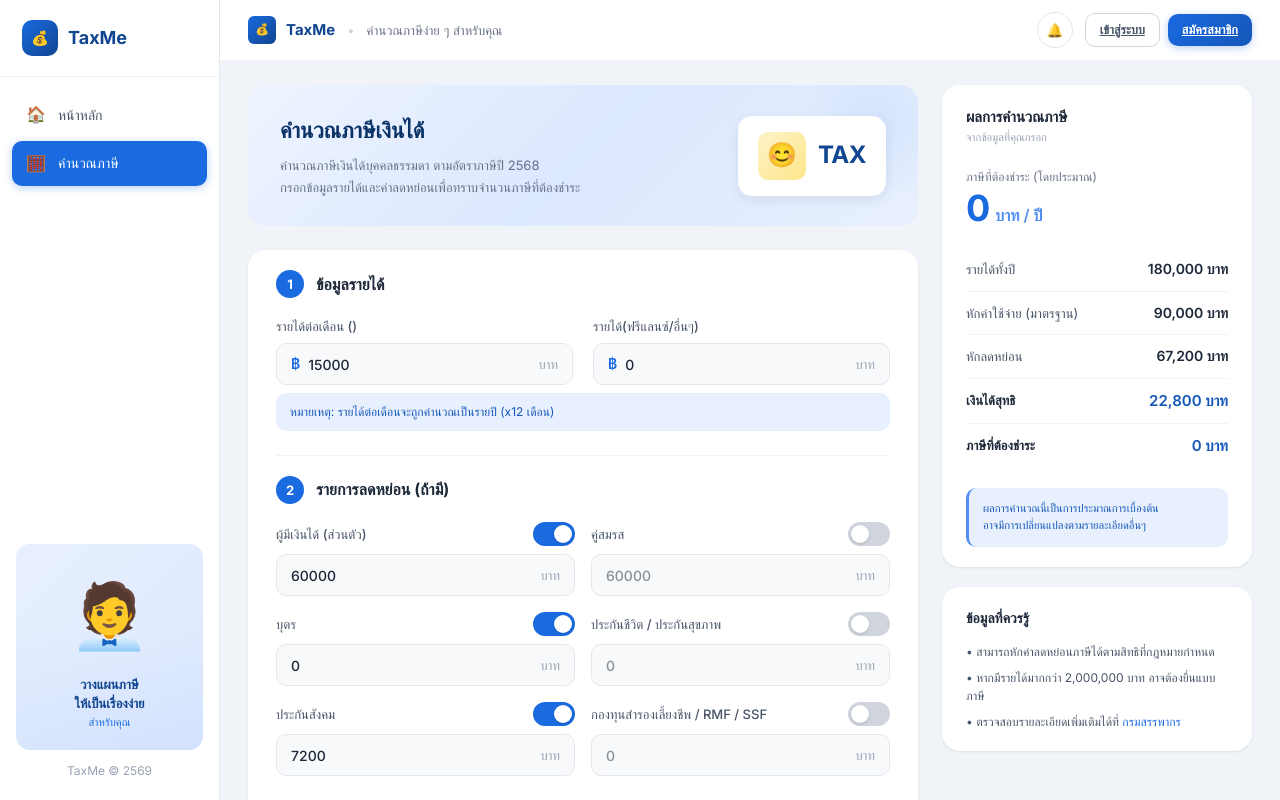
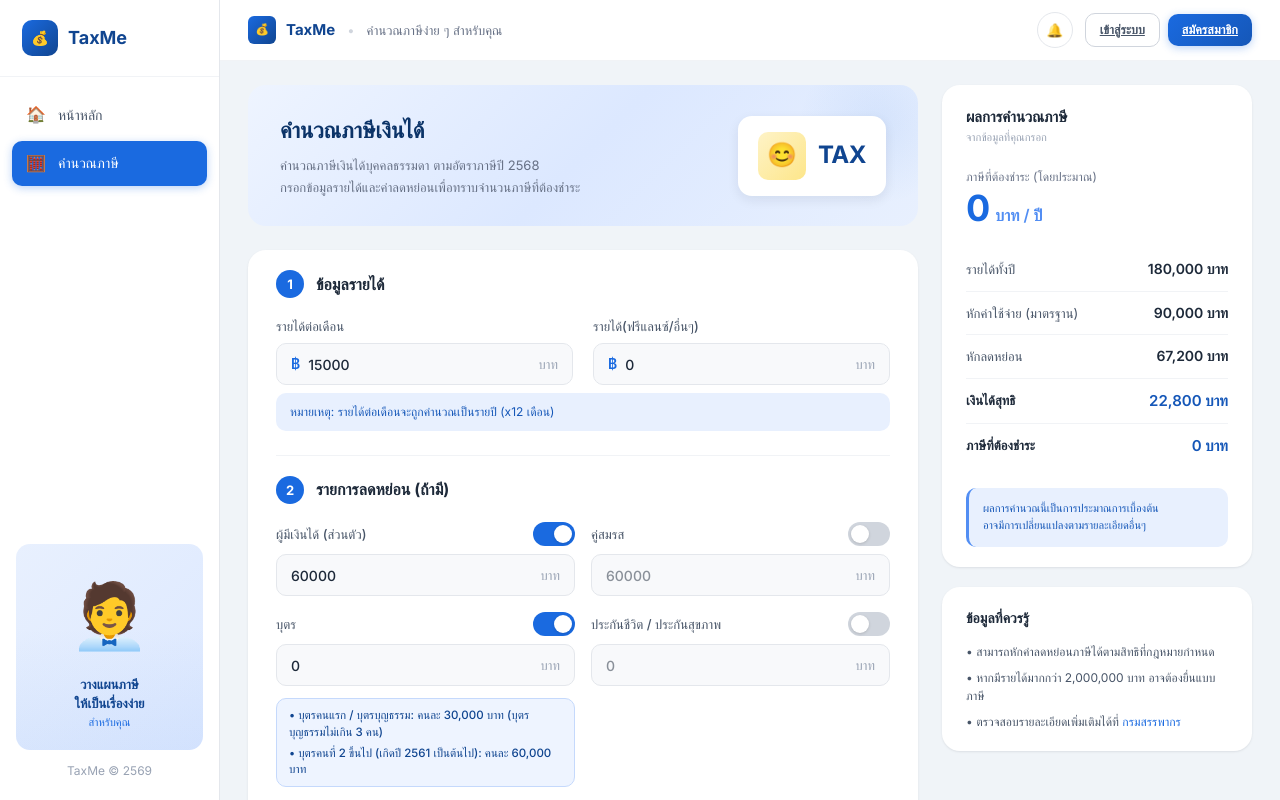
Before and after one commit to emmysocute/Check_Pasi, a React (Vite) app: page /calculator in a window 1280 px wide. Both pictures are taken after a click on the label 554 px from the left and 624 px from the top of the page. Shown: the top 800 px of the page. Built offline with nearby package versions, Linux system fonts and the light colour scheme; no server answers; a web font is replaced by a local one.

Commit message:
update Ui

```diff
--- a/src/components/DeductionSection.jsx
+++ b/src/components/DeductionSection.jsx
@@ -11,6 +11,10 @@ function DeductionSection({ formData, onToggle, onAmountChange }) {
     {
       key: 'childAllowance',
       label: 'บุตร',
+      hint: [
+        'บุตรคนแรก / บุตรบุญธรรม: คนละ 30,000 บาท (บุตรบุญธรรมไม่เกิน 3 คน)',
+        'บุตรคนที่ 2 ขึ้นไป (เกิดปี 2561 เป็นต้นไป): คนละ 60,000 บาท',
+      ],
     },
     {
       key: 'insurance',
@@ -22,9 +26,8 @@ function DeductionSection({ formData, onToggle, onAmountChange }) {
     },
     {
       key: 'investmentFund',
-      label: 'กองทุนสำรองเลี้ยงชีพ / RMF / SSF',
+      label: 'กองทุนสำรองเลี้ยงชีพ / RMF',
     },
-
   ]
 
   return (
@@ -66,6 +69,13 @@ function DeductionSection({ formData, onToggle, onAmountChange }) {
                 />
                 <span className="input-suffix">บาท</span>
               </div>
+              {d.hint && formData[d.key].enabled && (
+                <div className="deduction-hint">
+                  {d.hint.map((text, idx) => (
+                    <div key={idx} className="deduction-hint-item">• {text}</div>
+                  ))}
+                </div>
+              )}
             </div>
           ))}
         </div>
--- a/src/components/IncomeSection.jsx
+++ b/src/components/IncomeSection.jsx
@@ -9,7 +9,7 @@ function IncomeSection({ monthlyIncome, freelanceIncome, employmentType, onIncom
         <div className="form-row">
           <div className="form-group">
             <label className="form-label">
-              รายได้ต่อเดือน ()
+              รายได้ต่อเดือน
             </label>
             <div className="input-wrapper">
               <span className="input-prefix">฿</span>
@@ -27,6 +27,7 @@ function IncomeSection({ monthlyIncome, freelanceIncome, employmentType, onIncom
           <div className="form-group">
             <label className="form-label">
               รายได้(ฟรีแลนซ์/อื่นๆ)
+
             </label>
             <div className="input-wrapper">
               <span className="input-prefix">฿</span>
--- a/src/index.css
+++ b/src/index.css
@@ -832,6 +832,25 @@ body {
 
 .toggle-switch input:checked + .toggle-slider::before {
   transform: translateX(18px);
+}
+
+.deduction-hint {
+  display: flex;
+  flex-direction: column;
+  gap: 4px;
+  background: var(--blue-soft);
+  border: 1px solid var(--primary-100);
+  border-radius: var(--radius-md);
+  padding: 8px 12px;
+  margin-top: 4px;
+  animation: fadeIn 0.2s ease-in-out;
+}
+
+.deduction-hint-item {
+  font-size: 11.5px;
+  line-height: 1.45;
+  color: var(--primary-700);
+  font-weight: 450;
 }
 
 /* ===== Action Buttons ===== */
--- a/src/pages/HomePage.jsx
+++ b/src/pages/HomePage.jsx
@@ -73,7 +73,7 @@ function HomePage() {
       <div className="welcome-banner animate-in" style={{ marginBottom: '24px' }}>
         <div className="welcome-text">
           <h2>สถิติภาษีล่าสุดของคุณ</h2>
-          <p>สรุปข้อมูลจากการคำนวณครั้งล่าสุด (ปีภาษี 2568)</p>
+          <p>สรุปข้อมูลจากการคำนวณครั้งล่าสุด (ปีภาษี 2569)</p>
         </div>
         <div className="welcome-badge">
           <div className="welcome-badge-icon">📊</div>
--- a/src/pages/TaxCalculatorPage.jsx
+++ b/src/pages/TaxCalculatorPage.jsx
@@ -12,7 +12,7 @@ const DEFAULT_STATE = {
   employmentType: 'salary',
   personalAllowance: { enabled: true, amount: 60000 },
   spouseAllowance: { enabled: false, amount: 60000 },
-  childAllowance: {enabled: false, amount: 0 },
+  childAllowance: { enabled: false, amount: 0 },
   insurance: { enabled: false, amount: 0 },
   socialSecurity: { enabled: true, amount: 7200 },
   investmentFund: { enabled: false, amount: 0 },
@@ -38,6 +38,7 @@ function TaxCalculatorPage() {
             employmentType: latest.employment_type || 'salary',
             personalAllowance: { enabled: Number(latest.personal_allowance) > 0, amount: Number(latest.personal_allowance) || 60000 },
             spouseAllowance: { enabled: Number(latest.spouse_allowance) > 0, amount: Number(latest.spouse_allowance) || 60000 },
+            childAllowance: { enabled: Number(latest.child_allowance) > 0, amount: Number(latest.child_allowance) || 0 },
             insurance: { enabled: Number(latest.insurance) > 0, amount: Number(latest.insurance) || 0 },
             socialSecurity: { enabled: Number(latest.social_security) > 0, amount: Number(latest.social_security) || 7200 },
             investmentFund: { enabled: Number(latest.investment_fund) > 0, amount: Number(latest.investment_fund) || 0 },
@@ -78,8 +79,16 @@ function TaxCalculatorPage() {
     if (formData.spouseAllowance.enabled) totalDeduction += formData.spouseAllowance.amount;
     if (formData.insurance.enabled) totalDeduction += formData.insurance.amount;
     if (formData.socialSecurity.enabled) totalDeduction += formData.socialSecurity.amount;
-    if (formData.investmentFund.enabled) totalDeduction += formData.investmentFund.amount;
     if (formData.childAllowance.enabled) totalDeduction += formData.childAllowance.amount;
+    if (formData.investmentFund.enabled) {
+      // 1. คำนวณสิทธิสูงสุดที่ซื้อได้ (30% ของรายได้ และ ไม่เกิน 500,000 บาท)
+      let maxAllowed = Math.min(sumIncome * 0.3, 500000);
+
+      // 2. นำจำนวนเงินที่ซื้อจริง มาเทียบกับสิทธิสูงสุดที่ได้
+      let actualDeduction = Math.min(formData.investmentFund.amount, maxAllowed);
+
+      totalDeduction += actualDeduction;
+    }
 
     const netIncome = Math.max(0, sumIncome - expenseDeduction - totalDeduction);
 
@@ -105,7 +114,7 @@ function TaxCalculatorPage() {
     }
 
     return {
-      annualIncome,
+      annualIncome: sumIncome,
       expenseDeduction,
       totalDeduction,
       netIncome,
@@ -125,18 +134,12 @@ function TaxCalculatorPage() {
           employmentType: formData.employmentType,
           personalAllowance: formData.personalAllowance.enabled ? formData.personalAllowance.amount : 0,
           spouseAllowance: formData.spouseAllowance.enabled ? formData.spouseAllowance.amount : 0,
-          childAllowance: 0,
+          childAllowance: formData.childAllowance.enabled ? formData.childAllowance.amount : 0,
           insurance: formData.insurance.enabled ? formData.insurance.amount : 0,
           socialSecurity: formData.socialSecurity.enabled ? formData.socialSecurity.amount : 0,
           investmentFund: formData.investmentFund.enabled ? formData.investmentFund.amount : 0,
-          annualIncome: (formData.monthlyIncome * 12) + formData.freelanceIncome,
-          totalDeduction: [
-            formData.personalAllowance.enabled ? formData.personalAllowance.amount : 0,
-            formData.spouseAllowance.enabled ? formData.spouseAllowance.amount : 0,
-            formData.insurance.enabled ? formData.insurance.amount : 0,
-            formData.socialSecurity.enabled ? formData.socialSecurity.amount : 0,
-            formData.investmentFund.enabled ? formData.investmentFund.amount : 0,
-          ].reduce((a, b) => a + b, 0),
+          annualIncome: taxResult.annualIncome,
+          totalDeduction: taxResult.totalDeduction,
           netIncome: taxResult.netIncome,
           taxAmount: taxResult.tax
         });
@@ -158,7 +161,7 @@ function TaxCalculatorPage() {
         employmentType: formData.employmentType,
         personalAllowance: formData.personalAllowance.enabled ? formData.personalAllowance.amount : 0,
         spouseAllowance: formData.spouseAllowance.enabled ? formData.spouseAllowance.amount : 0,
-        childAllowance: 0,
+        childAllowance: formData.childAllowance.enabled ? formData.childAllowance.amount : 0,
         insurance: formData.insurance.enabled ? formData.insurance.amount : 0,
         socialSecurity: formData.socialSecurity.enabled ? formData.socialSecurity.amount : 0,
         investmentFund: formData.investmentFund.enabled ? formData.investmentFund.amount : 0,
```
